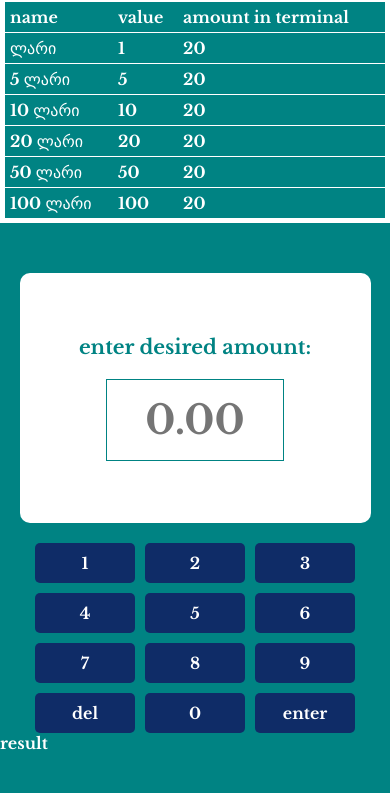
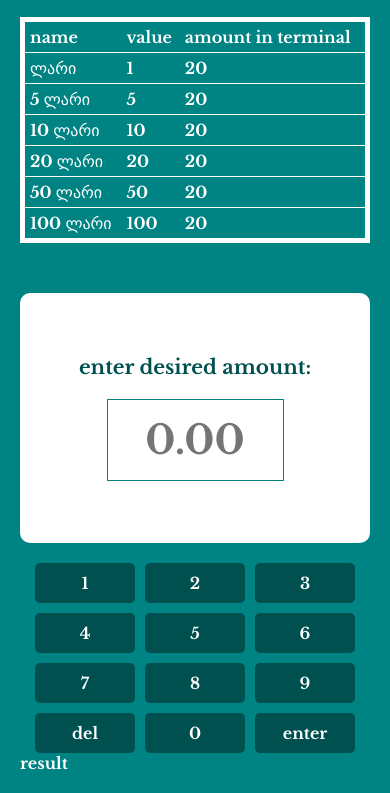
Before and after one commit to georgechrika/simple-ATM, a website built with webpack: page src/index.html in a window 390 px wide. Shown: the part 143-936 px from the top of the page. Before the commit the page ends 896 px from the top, so only its background shows below. Built offline with nearby package versions, Linux system fonts and the light colour scheme.

Commit message:
style optimization

```diff
--- a/src/styles/index.scss
+++ b/src/styles/index.scss
@@ -1,5 +1,6 @@
 @forward "reset.scss";
 @use "variables.scss" as *;
+@use "mixins.scss" as *;
 
 body {
   background-color: $main-bg;
@@ -10,6 +11,10 @@ body {
 }
 .wrapper {
   min-width: 350px;
+  @include tablet {
+    width: 100%;
+    padding: 20px;
+  }
 }
 .info {
   color: $main-color;
@@ -37,6 +42,9 @@ body {
   display: flex;
   justify-content: center;
   align-items: center;
+  @include tablet {
+    flex-direction: column;
+  }
 }
 .display {
   display: flex;
@@ -48,11 +56,17 @@ body {
   background-color: $white-bg;
   border-radius: 10px;
   user-select: none;
-
+  @include tablet {
+    width: 100%;
+    min-height: 250px;
+  }
   span {
     font-size: 40px;
     color: $secondary-color;
     margin-bottom: 20px;
+    @include mobile {
+      font-size: 20px;
+    }
   }
 
   input[type="text"] {
@@ -84,6 +98,10 @@ body {
     ". . ."
     ". . ."
     ". . .";
+  @include tablet {
+    padding-left: 0;
+    padding-top: 20px;
+  }
   button {
     width: 60px;
     height: 60px;
@@ -92,31 +110,9 @@ body {
     &:hover {
       background-color: #c78d44;
     }
-  }
-}
-
-@media (max-width: 1200px) {
-  .wrapper {
-    width: 100%;
-  }
-  .atm {
-    flex-direction: column;
-  }
-  .display {
-    width: 90%;
-    min-height: 250px;
-  }
-  .keyboard {
-    padding-left: 0;
-    padding-top: 20px;
-    button {
+    @include tablet {
       width: 100px;
       height: 40px;
     }
   }
 }
-@media (max-width: 600px) {
-  .display span {
-    font-size: 20px;
-  }
-}
--- /dev/null
+++ b/src/styles/mixins.scss
@@ -0,0 +1,10 @@
+@mixin tablet {
+  @media (max-width: 1200px) {
+    @content;
+  }
+}
+@mixin mobile {
+  @media (max-width: 600px) {
+    @content;
+  }
+}
--- a/src/styles/variables.scss
+++ b/src/styles/variables.scss
@@ -1,5 +1,5 @@
 $main-bg: rgb(0, 131, 131);
-$secondary-bg: #0f2c67;
+$secondary-bg: darken(rgb(0, 131, 131), 10%);
 $white-bg: white;
 $main-color: white;
-$secondary-color: rgb(0, 131, 131);
+$secondary-color: darken(rgb(0, 131, 131), 10%);
```
